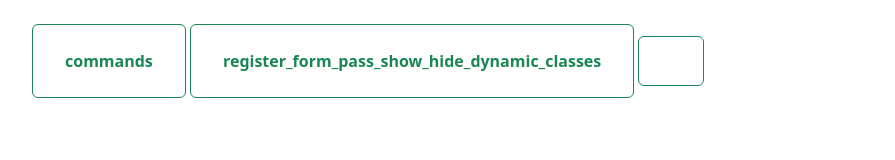
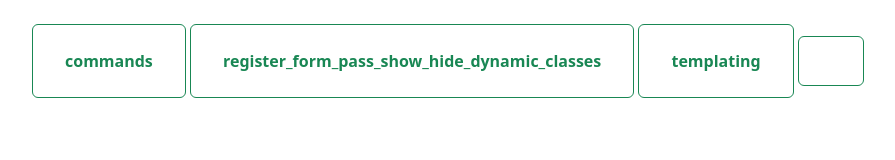
Before and after one commit to portfolio1111/arman_react_documentation, a plain HTML site: page index.html in a window 1280 px wide. Shown: the whole page, without its empty margins (50-945 px from the left). Drawn offline with nearby package versions, Linux system fonts and the light colour scheme.

Commit message:
Update index.html

```diff
--- a/index.html
+++ b/index.html
@@ -17,6 +17,7 @@
 
                   <a href="./commands.html" class="btn btn-outline-success fw-bold mb-2" target="_blank">commands</a>
                   <a href="./register_form_pass_show_hide_dynamic_classes.html" class="btn btn-outline-success fw-bold mb-2" target="_blank">register_form_pass_show_hide_dynamic_classes</a>
+                  <a href="./templating.html" class="btn btn-outline-success fw-bold mb-2" target="_blank">templating</a>
                   <a href="./" class="btn btn-outline-success fw-bold mb-2" target="_blank"></a>
 
                 </div>
```
